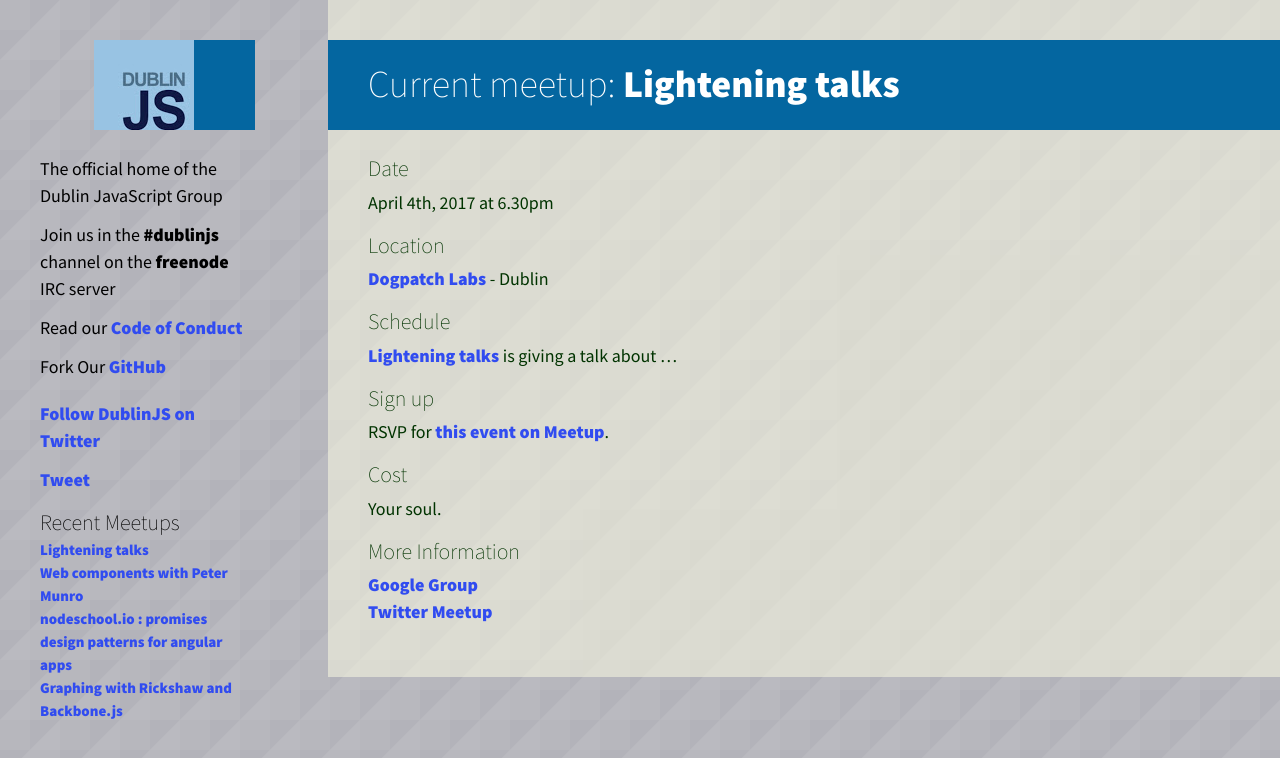
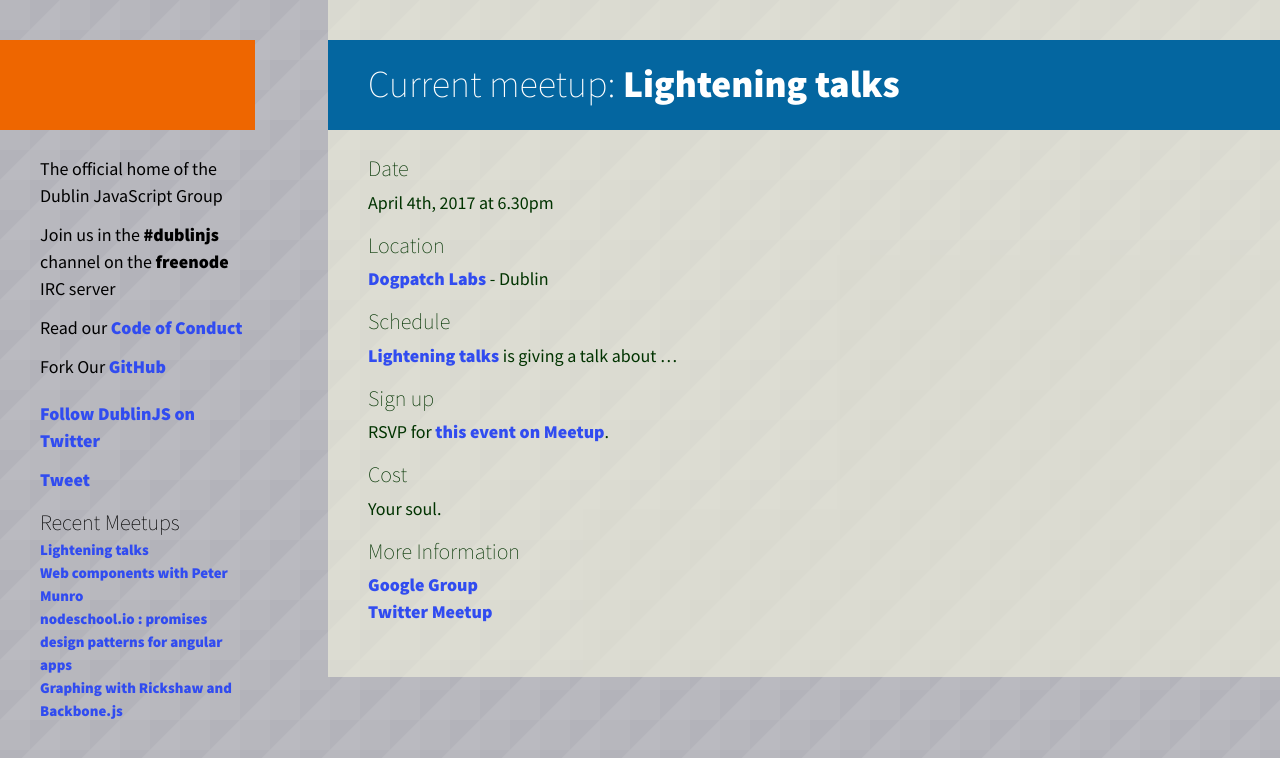
Before and after one commit to dublinjs/dublinjs.github.com, a Jekyll site: the page built from index.html, in a window 1280 px wide. Shown: the top 758 px of the page. Built offline with Jekyll 4.4.1, drawn with Linux system fonts in a browser that asks for light colours; comment, search, counter and statistics services are not loaded.

Commit message:
:coffee: logo :cake:

```diff
--- a/_includes/sidebar.html
+++ b/_includes/sidebar.html
@@ -1,6 +1,6 @@
 
 <div class="span3 sidebar">
-  <h1 class="logo"><a href="/"></a></h1>
+  <h1 class="logo"><a href="/"><div class="logo-img"></div></a></h1>
   <p>The official home of the Dublin JavaScript Group</p>
   <p></p>
   <p>Join us in the <b>#dublinjs</b> channel on the <b>freenode</b> IRC server</p>
--- a/css/styles.css
+++ b/css/styles.css
@@ -37,8 +37,14 @@
 h1.logo {
   font-weight: 200;
   margin-right: 0;
+  background-color: #ee6600;
+  background-repeat:no-repeat;
+}
+
+h1.logo-img {
+  font-weight: 200;
+  margin-right: 0;
   margin-left: 25%;
-  /*background-color: #ee6600;*/
   background-repeat:no-repeat;
   background-image: url(../images/dublinjs-logo.jpg);
 }
```
